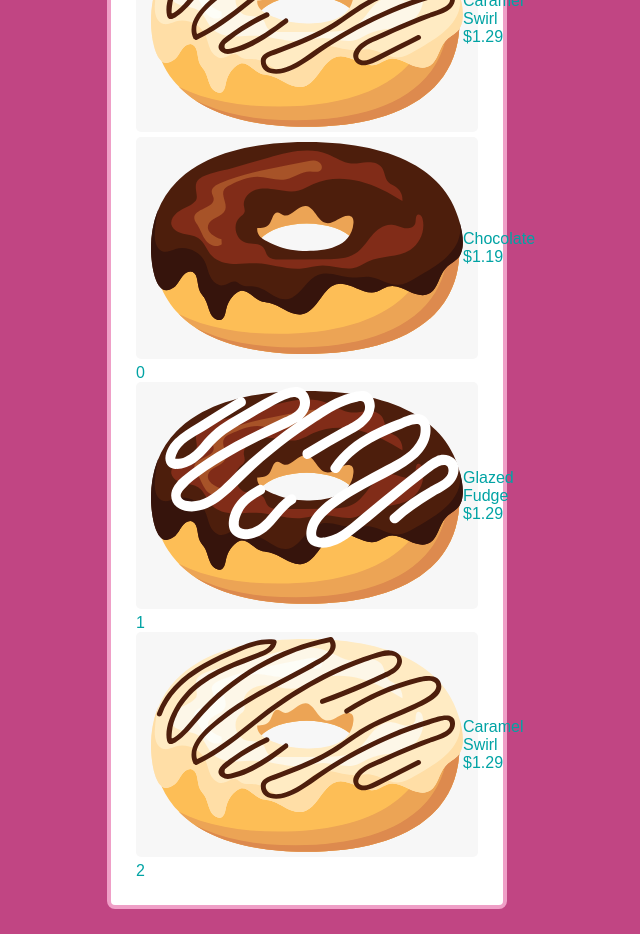
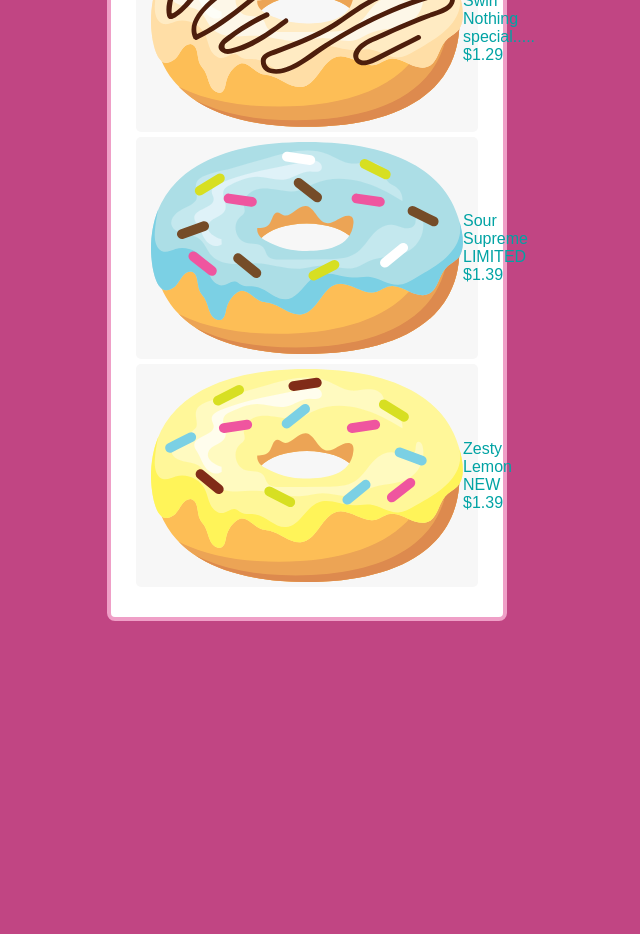
Before and after one commit to Cook1619/Angular-Mini-Projects, an Angular app in the folder angular-playground/: page / in a window 1280 px wide. Shown: the part 720-1654 px from the top of the page, without its empty margins (333-973 px from the left). After the commit the page ends 1366 px from the top, so only its background shows below. Built offline with nearby package versions, Linux system fonts and the light colour scheme; a web font is replaced by a local one.

Commit message:
Using NGSwitch with ng-container which only renders when we tell it too

```diff
--- a/angular-playground/src/app/admin/components/donut-card/donut-card.component.ts
+++ b/angular-playground/src/app/admin/components/donut-card/donut-card.component.ts
@@ -13,6 +13,12 @@
       <div>
         <p class="donut-card-name">
           {{donut.name}}
+          <ng-container [ngSwitch]="donut.promo">
+            <span *ngSwitchCase="'new'" class="donut-card-label">NEW</span>
+            <span *ngSwitchCase="'limited'" class="donut-card-label">LIMITED</span>
+            <span *ngSwitchDefault class="donut-card-label">Nothing special.....</span>
+          </ng-container>
+
         </p>
         <p class="donut-card-price">
           {{donut.price / 100 | currency}}
@@ -42,6 +48,15 @@
         font-size: 16px;
       }
 
+      &-label {
+        border: 1px solid #c14583;
+        border-radius: 4px;
+        padding: 0 4px;
+        margin-left: 5px;
+        font-size: 12px;
+        color: #c14583;
+      }
+
       &-price {
         font-size: 14px;
         color: #c14583;
--- a/angular-playground/src/app/admin/containers/donut-list/donut-list.component.ts
+++ b/angular-playground/src/app/admin/containers/donut-list/donut-list.component.ts
@@ -12,15 +12,7 @@
           *ngFor="let donut of donuts; trackBy: trackById"
           [donut]="donut">
         </donut-card>
-<!--        the above syntax translates to this, the advantage is the variables you create in the ng-template-->
-<!--        can be used anywhere within the ng-template, in the previous commit those variables are scoped to-->
-<!--        the donut-card itself-->
-        <ng-template ngFor [ngForOf]="donuts" let-donut let-i="index">
-          <donut-card
-            [donut]="donut">
-          </donut-card>
-          {{ i }}
-        </ng-template>
+
       </ng-container>
 
       <ng-template #noDonuts>
@@ -41,7 +33,7 @@
         icon: 'just-chocolate',
         price: 119,
         description: 'For chocolate lovers',
-        promo: true
+        promo: 'new'
       },
       {
         id: 'adsd234',
@@ -49,13 +41,30 @@
         icon: 'glazed-fudge',
         price: 129,
         description: 'Perfect for all',
+        promo: 'limited'
       },
       {
         id: 'as1456hgf4',
         name: 'Caramel Swirl',
         icon: 'caramel-swirl',
         price: 129,
-        description: 'Chocolate with caramel swirl'
+        description: 'Chocolate with caramel swirl',
+      },
+      {
+        id: 'as14dd245',
+        name: 'Sour Supreme',
+        icon: 'sour-supreme',
+        price: 139,
+        description: 'For the sour lovers',
+        promo: 'limited'
+      },
+      {
+        id: 'as6775dd245',
+        name: 'Zesty Lemon',
+        icon: 'zesty-lemon',
+        price: 139,
+        description: 'Delicious lemon donut',
+        promo: 'new'
       }
     ]
   }
--- a/angular-playground/src/app/admin/models/donut.model.ts
+++ b/angular-playground/src/app/admin/models/donut.model.ts
@@ -2,7 +2,7 @@
   id: string;
   name: string;
   price: number;
-  promo?: boolean;
+  promo?: 'new' | 'limited';
   icon: string;
   description: string
 }
```
